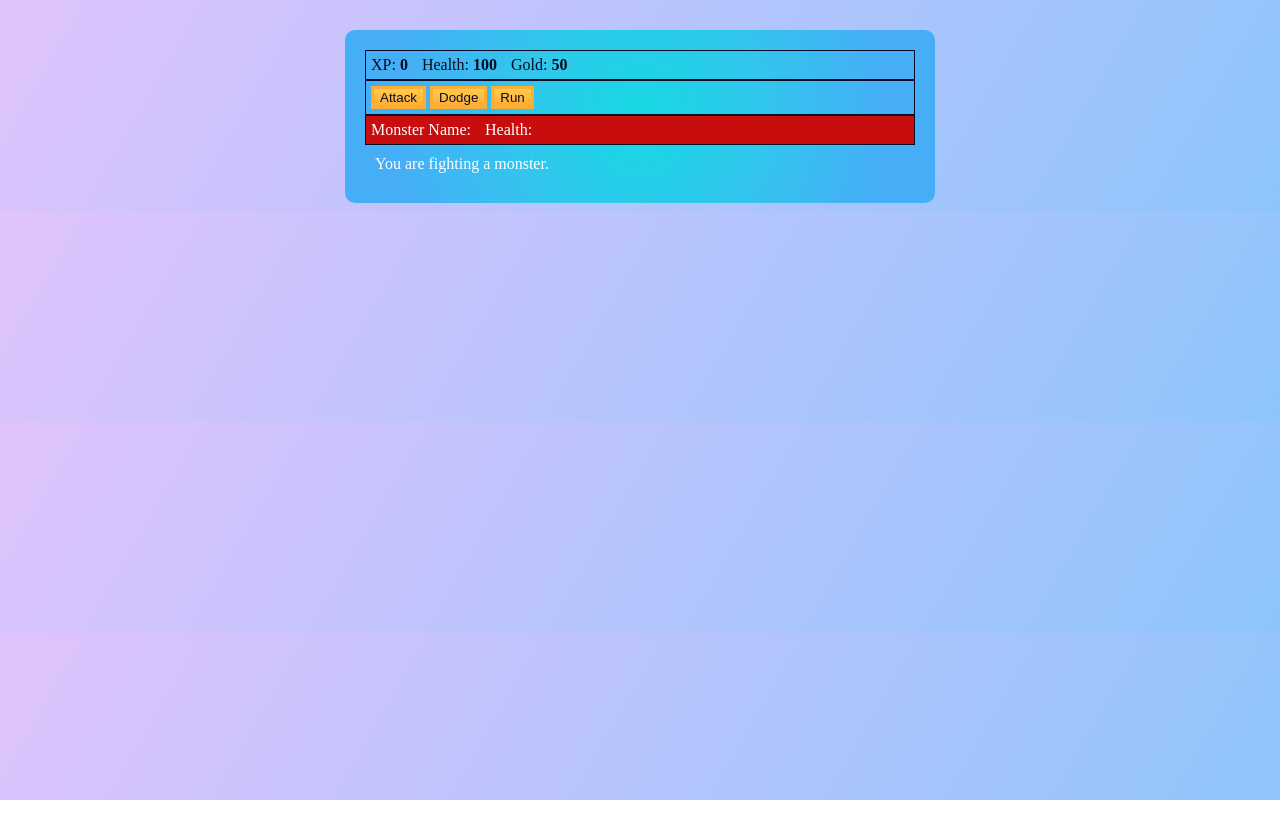
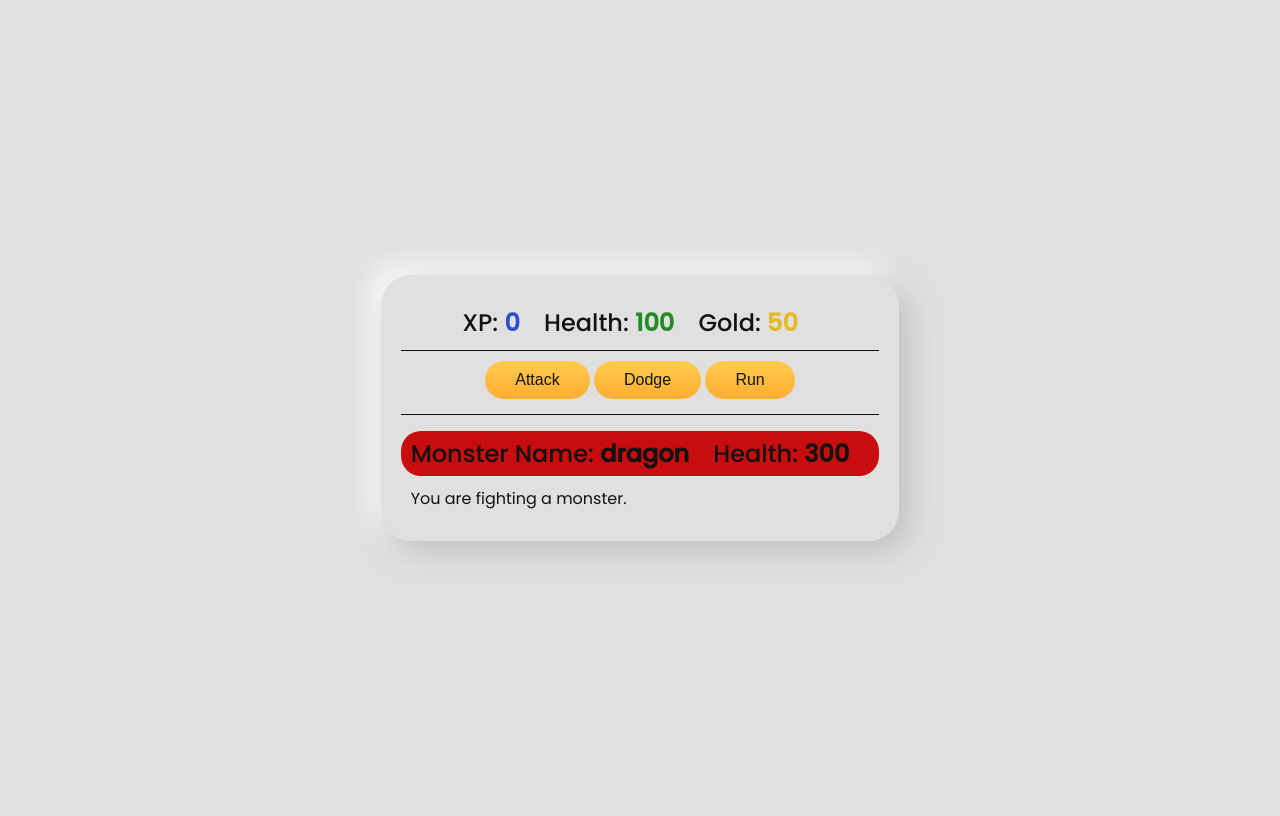
Before and after one commit to Joshua504/role-playing-game, a plain HTML site: page index.html in a window 1280 px wide. Both pictures are taken after a click on the button "Fight dragon". Drawn offline with Linux system fonts and the light colour scheme.

Commit message:
fixed some bugs

```diff
--- a/index.html
+++ b/index.html
@@ -1,21 +1,29 @@
 <!DOCTYPE html>
 <html lang="en">
   <head>
-    <meta charset="UTF-8" />
-    <meta name="viewport" content="width=device-width, initial-scale=1.0" />
-    <title>Document</title>
-    <link rel="stylesheet" href="style.css" />
-    <script src="/script.js" defer ></script>
+    <meta charset="utf-8" />
+    <link rel="stylesheet" href="./style.css" />
+    <title>RPG - Dragon Repeller</title>
+    <link rel="preconnect" href="https://fonts.googleapis.com" />
+    <link rel="preconnect" href="https://fonts.gstatic.com" crossorigin />
+    <link
+      href="https://fonts.googleapis.com/css2?family=Poppins:wght@400;500&display=swap"
+      rel="stylesheet"
+    />
   </head>
+
   <body>
     <div id="game">
       <div id="stats">
-        <span class="stat">
-            XP: <strong><span id="xpText">0</span></strong></span>
-        <span class="stat">
-            Health: <strong><span id="healthText">100</span></strong></span>
-        <span class="stat">
-            Gold: <strong><span id="goldText">50</span></strong></span>
+        <span class="stat"
+          >XP: <strong><span id="xpText">0</span></strong></span
+        >
+        <span class="stat"
+          >Health: <strong><span id="healthText">100</span></strong></span
+        >
+        <span class="stat"
+          >Gold: <strong><span id="goldText">50</span></strong></span
+        >
       </div>
       <div id="controls">
         <button id="button1">Go to store</button>
@@ -23,12 +31,19 @@
         <button id="button3">Fight dragon</button>
       </div>
       <div id="monsterStats">
-        <span class="stat">Monster Name: <strong><span></span></strong></span>
-        <span class="stat">Health: <strong><span></span></strong></span>
+        <span class="stat"
+          >Monster Name: <strong><span id="monsterName"></span></strong
+        ></span>
+        <span class="stat"
+          >Health: <strong><span id="monsterHealth"></span></strong
+        ></span>
       </div>
       <div id="text">
-        Welcome to Dragon Repeller. You must defeat the dragon that is preventing people from leaving the town. You are in the town square. Where do you want to go? Use the buttons above.
+        Welcome to Dragon Repeller. You must defeat the dragon that is
+        preventing people from leaving the town. You are in the town square.
+        Where do you want to go? Use the buttons above.
       </div>
     </div>
+    <script src="./script.js"></script>
   </body>
 </html>
--- a/script.js
+++ b/script.js
@@ -2,125 +2,99 @@ let xp = 0;
 let health = 100;
 let gold = 50;
 let currentWeapon = 0;
-
 let fighting;
 let monsterHealth;
 let inventory = ["stick"];
 
-const button1 = document.querySelector("#button1");
+const button1 = document.querySelector('#button1');
 const button2 = document.querySelector("#button2");
 const button3 = document.querySelector("#button3");
-
 const text = document.querySelector("#text");
 const xpText = document.querySelector("#xpText");
 const healthText = document.querySelector("#healthText");
 const goldText = document.querySelector("#goldText");
 const monsterStats = document.querySelector("#monsterStats");
 const monsterName = document.querySelector("#monsterName");
-
 const monsterHealthText = document.querySelector("#monsterHealth");
-
-// initialize buttons
-
-button1.onClick = goStore;
-button2.onclick = goCave;
-button3.onclick = fightDragon;
-
 const weapons = [
-  {
-    name: "stick",
-    power: 5,
-  },
-  {
-    name: "dagger",
-    power: 30,
-  },
-  {
-    name: "claw hammer",
-    power: 50,
-  },
-  {
-    name: "sword",
-    power: 100,
-  },
+  { name: 'stick', power: 5 },
+  { name: 'dagger', power: 30 },
+  { name: 'claw hammer', power: 50 },
+  { name: 'sword', power: 100 }
 ];
-
 const monsters = [
   {
     name: "slime",
-    health: 15,
     level: 2,
+    health: 15
   },
   {
     name: "fanged beast",
-    health: 60,
     level: 8,
+    health: 60
   },
   {
     name: "dragon",
-    health: 300,
     level: 20,
-  },
-];
-
+    health: 300
+  }
+]
 const locations = [
   {
     name: "town square",
     "button text": ["Go to store", "Go to cave", "Fight dragon"],
     "button functions": [goStore, goCave, fightDragon],
-    text: 'You are in the town square. You see a sign that says "Store".',
+    text: "You are in the town square. You see a sign that says \"Store\"."
   },
   {
     name: "store",
-    "button text": [
-      "Buy 10 health (10 gold)",
-      "Buy weapon (30 gold)",
-      "Go to town square",
-    ],
+    "button text": ["Buy 10 health (10 gold)", "Buy weapon (30 gold)", "Go to town square"],
     "button functions": [buyHealth, buyWeapon, goTown],
-    text: "You enter the store.",
+    text: "You enter the store."
   },
   {
     name: "cave",
     "button text": ["Fight slime", "Fight fanged beast", "Go to town square"],
     "button functions": [fightSlime, fightBeast, goTown],
-    text: "You enter the cave. You see some monsters.",
+    text: "You enter the cave. You see some monsters."
   },
   {
     name: "fight",
     "button text": ["Attack", "Dodge", "Run"],
     "button functions": [attack, dodge, goTown],
-    text: "You are fighting a monster.",
+    text: "You are fighting a monster."
   },
   {
-    name: "Kill monster",
-    "button text": [
-      "Go to town square",
-      "Go to town square",
-      "Go to town square",
-    ],
-    "button functions": [goTown, goTown, easterEgg],
-    text: 'The monster screams "Arg!" as it dies. You gain experience points and find gold.',
+    name: "kill monster",
+    "button text": ["Go to town square", "Go to town square", "Go to town square"],
+    "button functions": [goTown, goTown, goTown],
+    text: 'The monster screams "Arg!" as it dies. You gain experience points and find gold.'
   },
   {
     name: "lose",
     "button text": ["REPLAY?", "REPLAY?", "REPLAY?"],
     "button functions": [restart, restart, restart],
-    text: "You die. ☠️",
+    text: "You die. ☠️"
   },
   {
     name: "win",
     "button text": ["REPLAY?", "REPLAY?", "REPLAY?"],
     "button functions": [restart, restart, restart],
-    text: "You defeat the dragon! YOU WIN THE GAME! 🎉",
+    text: "You defeat the dragon! YOU WIN THE GAME! 🎉"
   },
   {
-    name: 'easter egg',
-    'button text': ["2", '8', 'Go to town square?'],
-    'button functions': [pickTwo, pickEight, goTown],
-    text: 'You find a secret game. Pick a number above. Ten numbers will be randomly chosen between 0 and 10. If the number you choose matches one of the random numbers, you win!'
-  },
+    name: "easter egg",
+    "button text": ["2", "8", "Go to town square?"],
+    "button functions": [pickTwo, pickEight, goTown],
+    text: "You find a secret game. Pick a number above. Ten numbers will be randomly chosen between 0 and 10. If the number you choose matches one of the random numbers, you win!"
+  }
 ];
+
+// initialize buttons
+button1.onclick = goStore;
+button2.onclick = goCave;
+button3.onclick = fightDragon;
+
 function update(location) {
   monsterStats.style.display = "none";
   button1.innerText = location["button text"][0];
@@ -135,33 +109,35 @@ function update(location) {
 function goTown() {
   update(locations[0]);
 }
+
 function goStore() {
   update(locations[1]);
 }
+
 function goCave() {
   update(locations[2]);
 }
-function fightDragon() {
-  fighting = 2;
-  goFight();
-}
+
 function buyHealth() {
   if (gold >= 10) {
+    gold -= 10;
     health += 10;
-    gold -= 10;
     goldText.innerText = gold;
     healthText.innerText = health;
-  } else [(text.innerText = "You do not have enough gold to buy health.")];
+  } else {
+    text.innerText = "You do not have enough gold to buy health.";
+  }
 }
+
 function buyWeapon() {
-  if (currentWeapon >= weapons.length - 1) {
+  if (currentWeapon < weapons.length - 1) {
     if (gold >= 30) {
       gold -= 30;
       currentWeapon++;
       goldText.innerText = gold;
-      let newWeapons = weapons[currentWeapon].name;
-      text.innerText = "You now have a " + newWeapons + ".";
-      inventory.push(newWeapons);
+      let newWeapon = weapons[currentWeapon].name;
+      text.innerText = "You now have a " + newWeapon + ".";
+      inventory.push(newWeapon);
       text.innerText += " In your inventory you have: " + inventory;
     } else {
       text.innerText = "You do not have enough gold to buy a weapon.";
@@ -172,6 +148,7 @@ function buyWeapon() {
     button2.onclick = sellWeapon;
   }
 }
+
 function sellWeapon() {
   if (inventory.length > 1) {
     gold += 15;
@@ -183,36 +160,38 @@ function sellWeapon() {
     text.innerText = "Don't sell your only weapon!";
   }
 }
+
 function fightSlime() {
   fighting = 0;
   goFight();
 }
+
 function fightBeast() {
   fighting = 1;
   goFight();
 }
+
 function fightDragon() {
   fighting = 2;
   goFight();
 }
+
 function goFight() {
   update(locations[3]);
   monsterHealth = monsters[fighting].health;
   monsterStats.style.display = "block";
   monsterName.innerText = monsters[fighting].name;
-  monsterHealthText.innerText = monsters[fighting].health;
+  monsterHealthText.innerText = monsterHealth;
 }
+
 function attack() {
   text.innerText = "The " + monsters[fighting].name + " attacks.";
-  text.innerText +=
-    " You attack it with your " + weapons[currentWeapon].name + ".";
-
+  text.innerText += " You attack it with your " + weapons[currentWeapon].name + ".";
   health -= getMonsterAttackValue(monsters[fighting].level);
   if (isMonsterHit()) {
-    monsterHealth -=
-      weapons[currentWeapon].power + Math.floor(Math.random() * xp) + 1;
-  }else{
-    text.innerText += 'You miss.'
+    monsterHealth -= weapons[currentWeapon].power + Math.floor(Math.random() * xp) + 1;
+  } else {
+    text.innerText += " You miss.";
   }
   healthText.innerText = health;
   monsterHealthText.innerText = monsterHealth;
@@ -221,24 +200,26 @@ function attack() {
   } else if (monsterHealth <= 0) {
     fighting === 2 ? winGame() : defeatMonster();
   }
-  if(Math.random() <= .1 && inventory.length !== 1){
-    text.innerText += ' Your ' + inventory.pop() + ' breaks.'
-    currentWeapon --;
+  if (Math.random() <= .1 && inventory.length !== 1) {
+    text.innerText += " Your " + inventory.pop() + " breaks.";
+    currentWeapon--;
   }
 }
+
 function getMonsterAttackValue(level) {
-  const hit = level * 5 - Math.floor(Math.random() * xp);
+  const hit = (level * 5) - (Math.floor(Math.random() * xp));
+  console.log(hit);
   return hit > 0 ? hit : 0;
 }
-function isMonsterHit(){
-  return Math.random() > 2 || health < 20
+
+function isMonsterHit() {
+  return Math.random() > .2 || health < 20;
 }
+
 function dodge() {
   text.innerText = "You dodge the attack from the " + monsters[fighting].name;
 }
-function lose() {
-  update(locations[5]);
-}
+
 function defeatMonster() {
   gold += Math.floor(monsters[fighting].level * 6.7);
   xp += monsters[fighting].level;
@@ -246,9 +227,15 @@ function defeatMonster() {
   xpText.innerText = xp;
   update(locations[4]);
 }
+
+function lose() {
+  update(locations[5]);
+}
+
 function winGame() {
   update(locations[6]);
 }
+
 function restart() {
   xp = 0;
   health = 100;
@@ -260,8 +247,17 @@ function restart() {
   xpText.innerText = xp;
   goTown();
 }
-function easterEgg(){
+
+function easterEgg() {
   update(locations[7]);
+}
+
+function pickTwo() {
+  pick(2);
+}
+
+function pickEight() {
+  pick(8);
 }
 function pick(guess){
   const numbers = []
@@ -285,9 +281,3 @@ function pick(guess){
     }
   }
 }
-function pickTwo(){
-  pick(2)
-}
-function pickEight(){
-  pick(8)
-}
--- a/style.css
+++ b/style.css
@@ -1,42 +1,64 @@
-body{
-    background-image: linear-gradient(120deg, #e0c3fc 0%, #8ec5fc 100%);
+body {
+  background-color: #e0e0e0;
+  height: 100vh;
+  display: flex;
+  justify-content: center;
+  align-items: center;
+  font-family: "Poppins", sans-serif;
 }
-#text{
-    /* background-color: #0a0a23; */
-    /* color: #ffffff; */
+#text {
+    color: #121212;
   padding: 10px;
 }
-#game{
+#game {
   max-width: 550px;
   max-height: 400px;
-    background-image: radial-gradient(circle 248px at center, #16d9e3 0%, #30c7ec 47%, #46aef7 100%);
   color: #ffffff;
-    margin-top: 30px;
-    margin-bottom: 0px;
-    margin-left: auto;
-    margin-right: auto;
   padding: 20px;
-    border-radius: 10px;
+  background: #e0e0e0;
+  border-radius: 30px;
+  box-shadow: 10px 10px 30px #bebebe, -10px -10px 30px #ffffff;
+  transition: 0.5s ease;
 }
-#controls ,#stats{
-    border: 1px solid #0a0a23;
-    color: #0a0a23;
-    padding: 5px;
+#game:hover {
+  box-shadow: 2px 2px 30px #bebebe, -2px -2px 30px #ffffff;
 }
-#monsterStats{
-    border: 1px solid #0a0a23;
+#controls,
+#stats {
+  border-bottom: 1px solid #121212;
+  padding: 10px;
+  text-align: center;
+}
+#monsterStats {
+  margin-top: 1em;
   color: #ffffff;
-    padding: 5px;
+  padding: 5px 10px;
   background-color: #c70d0d;
+  border-radius: 20px;
   display: none;
 }
-.stat{
-    padding-right: 10px;
+.stat {
+  font-size: 1.5rem;
+  font-weight: 500;
+  padding-right: 20px;
+  color: #121212;
 }
-button{
+button {
   cursor: pointer;
-    color: #0a0a23;
-    background-color: #feac32;
   background-image: linear-gradient(#fecc4c, #ffac33);
-    border: 3px solid #feac32;
+  border: none;
+  color: #121212;
+  font-size: 1rem;
+  padding: 10px 30px;
+  border-radius: 50px;
+  margin-bottom: 5px;
 }
+#xpText {
+  color: #2b50c8;
+}
+#healthText {
+  color: #228b22;
+}
+#goldText {
+  color: #e8b923;
+}
```
Lines whose indentation alone changed are shown as unchanged.
